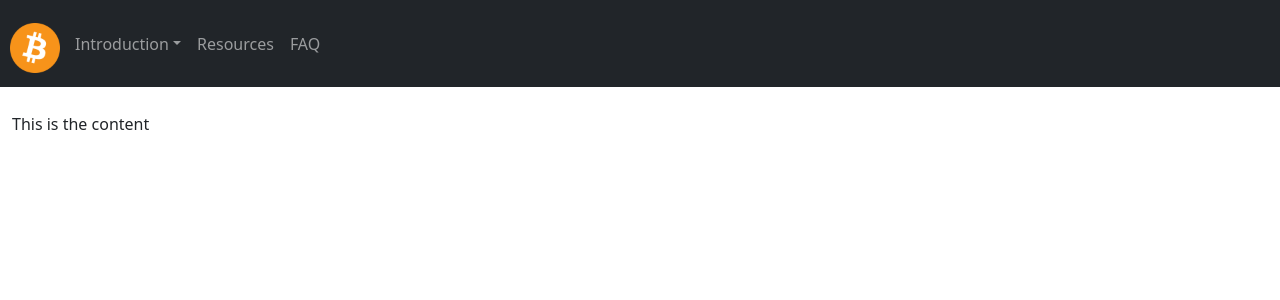
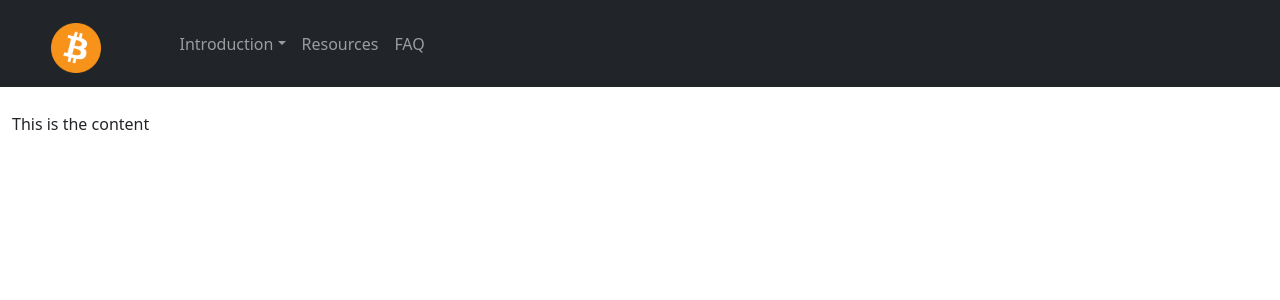
Before and after one commit to kjartano47/21btc-frontend, a React (Create React App) app: page / in a window 1280 px wide. Shown: the top 300 px of the page. Built offline with nearby package versions, Linux system fonts and the light colour scheme.

Commit message:
Minor css fixes

```diff
--- a/src/App.css
+++ b/src/App.css
@@ -10,5 +10,9 @@
 
 img {
 	width: 50px;
-	margin: 10px 1px 1px 20%;
+	margin: 10px 1px 1px 100%;
 }
+.navItems {
+	margin: 0 0 0 40%;
+	color: blue;
+}
--- a/src/components/NavbarComp.tsx
+++ b/src/components/NavbarComp.tsx
@@ -13,9 +13,9 @@ const NavbarComp: React.FC<{}> = () => {
 
       <Navbar.Toggle/>
       <Navbar.Collapse>
-      <Nav>
-        <NavDropdown id="1" title="Introduction">
-          <NavDropdown.Item href="introduction/individuals">Introduction</NavDropdown.Item>
+      <Nav >
+        <NavDropdown className="navItems"  id="1" title="Introduction">
+          <NavDropdown.Item  href="introduction/individuals">Introduction</NavDropdown.Item>
           <NavDropdown.Item href="introduction/businesses">Businesses</NavDropdown.Item>
           <NavDropdown.Divider/>
           <NavDropdown.Item href="introduction/businesses">White paper</NavDropdown.Item>
```
